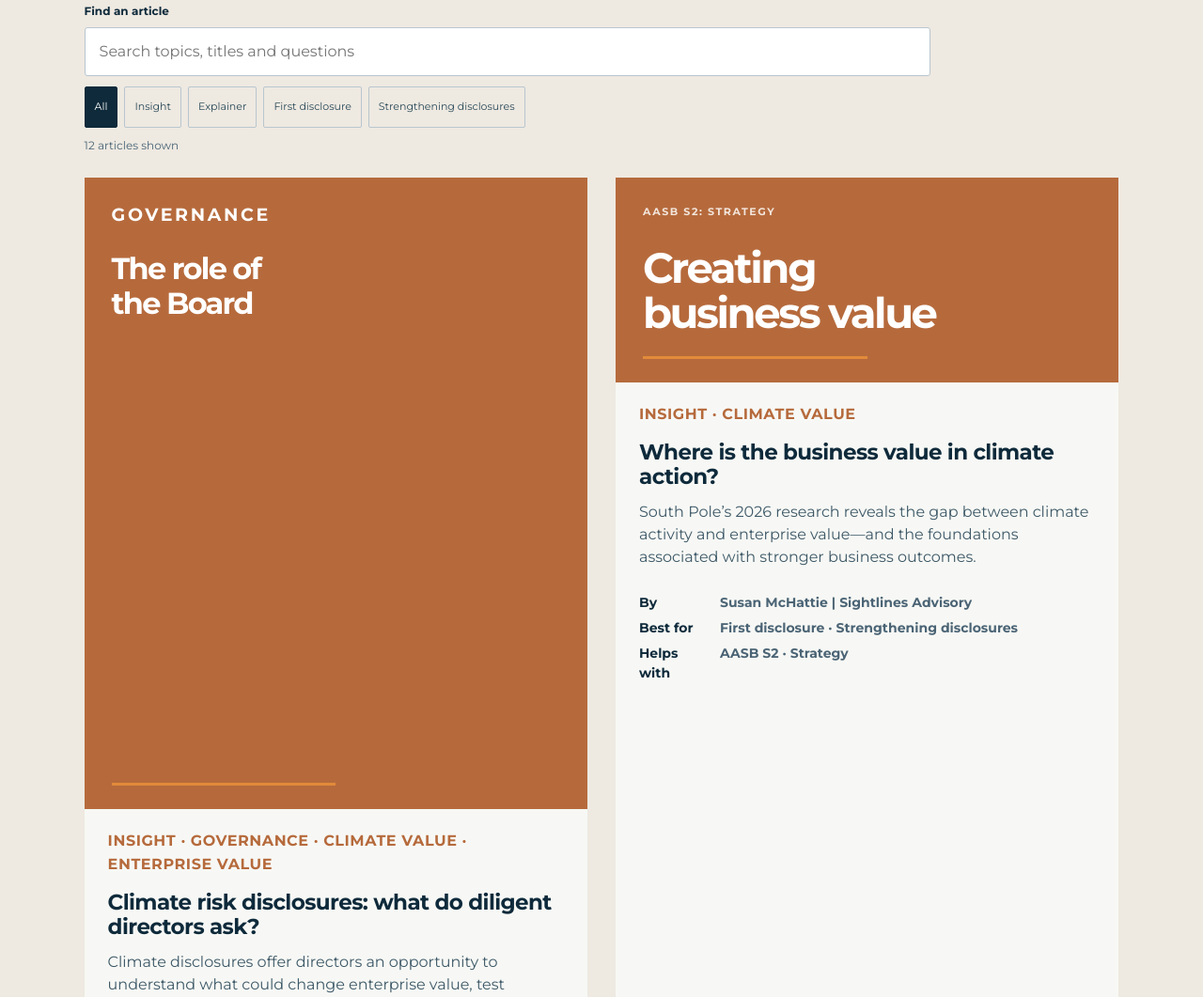
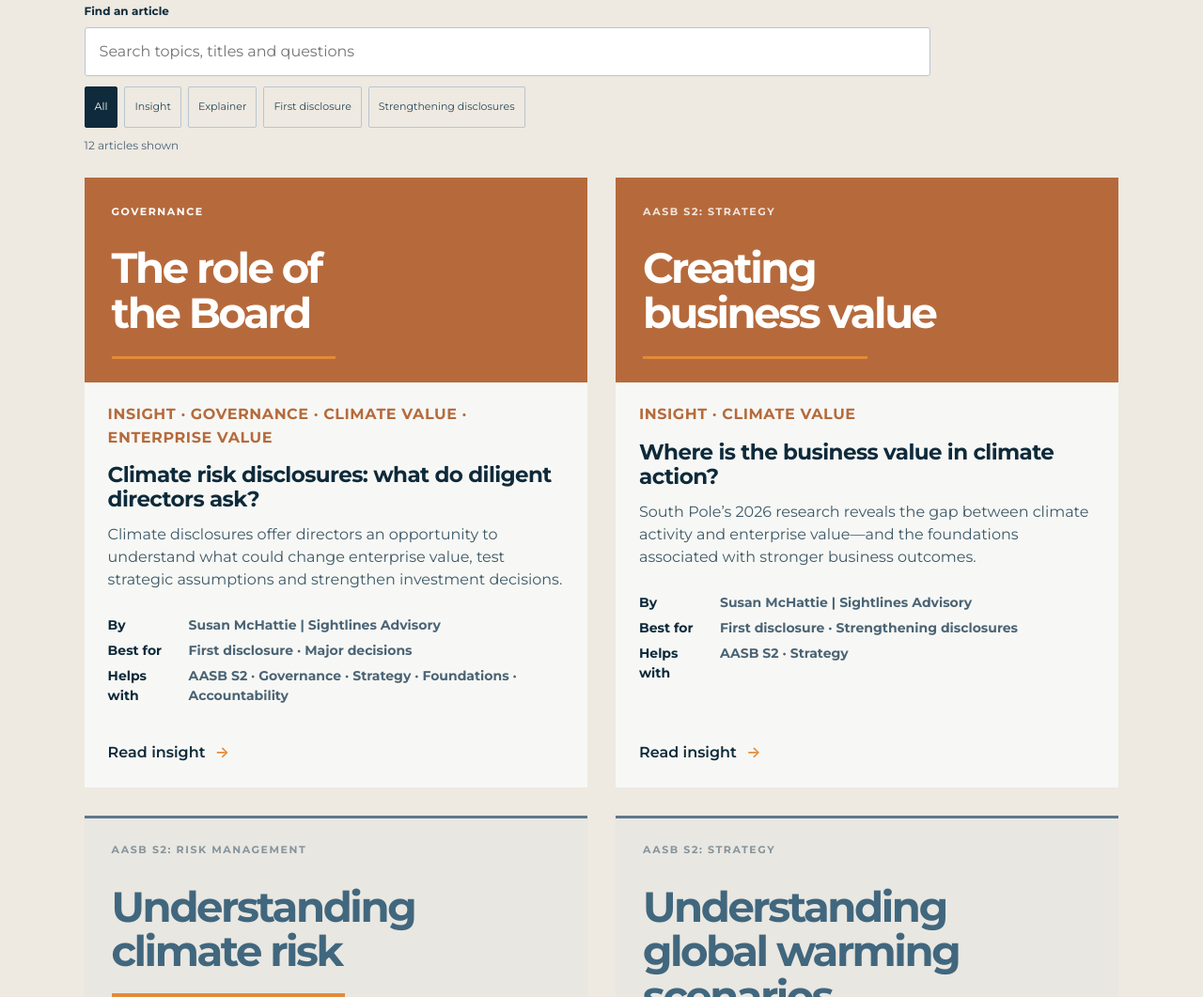
Before and after one commit to sightlines-advisory/web-prototype, a plain HTML site: page insights/index.html in a window 1280 px wide. Shown: the part 1231-2292 px from the top of the page at 94% size. Drawn offline with Linux system fonts and the light colour scheme.

Commit message:
Align governance tile with standard Insight layout

```diff
--- a/insights/insights.css
+++ b/insights/insights.css
@@ -362,8 +362,6 @@
 .insight-card .text-link span[aria-hidden="true"]{display:inline-block}
 
 /* Approved governance Insight: original Copper, large white text, decorative Amber rule. */
-.tile-art.tile-art--governance{background:#B66A3C;color:#fff;aspect-ratio:4/5}
-.tile-art--governance p{color:#fff;font-size:19px;font-weight:700;line-height:1.25}
-.tile-art--governance strong{color:#fff;font-size:clamp(24px,2.5vw,34px);font-weight:700;line-height:1.15}
-.tile-art--governance .insight-rule{background:#E28A3A}
+/* Governance tile inherits standard Insight dimensions and typography. */
+.tile-art--governance p{color:#fff;font-size:11px}
 .article-content .sightlines-checklist-content h4{font-size:inherit;line-height:inherit;color:var(--sl-steel-blue-text,#4B6475);margin:0 0 8px}
```
